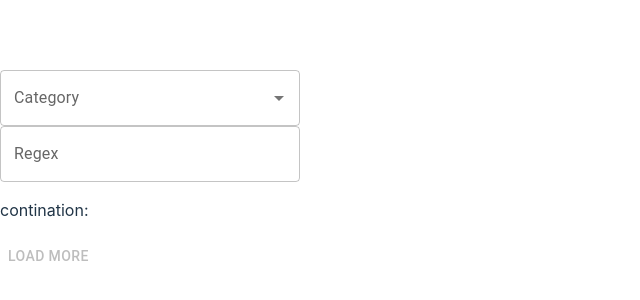
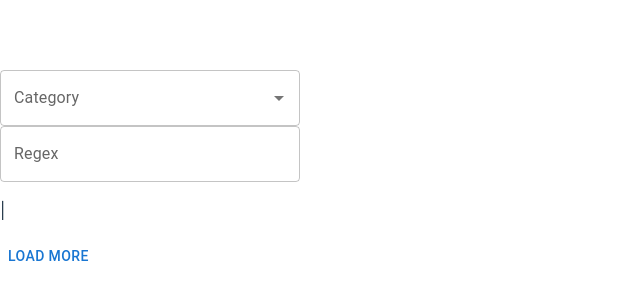
Before and after one commit to mmachenry/whats-a-word-that, a React (Vite) app: page / in a window 1280 px wide. Shown: the part 228-528 px from the top of the page, without its empty margins (0-640 px from the left). Built offline with nearby package versions, Linux system fonts and the light colour scheme.

Commit message:
separate app into components.

```diff
--- a/src/App.tsx
+++ b/src/App.tsx
@@ -1,89 +1,19 @@
 import { useState } from 'react'
-import Autocomplete from '@mui/material/Autocomplete'
-import TextField from '@mui/material/TextField'
+import CategorySelect from './components/CategorySelect'
+import PatternInput from './components/PatternInput'
 import MemberOutput from './components/MemberOutput'
-import axios from 'axios'
 
-const wikiHost = "en.wikipedia.org"
+const host = "en.wikipedia.org"
 
-function App() {
-  const [categories, setCategories] = useState<string[]>([])
+export default function App() {
   const [category, setCategory] = useState<string>("")
-  const [regex, setRegex] = useState<string>("")
-  const [pages, setPages] = useState<string[]>([])
-  const [subCategories, setSubCategories] = useState<string[]>([])
-  const [continuation, setContinuation] = useState<string|null>(null)
-
-  const re = RegExp(regex)
-  const matches = pages.filter((page) => re.test(page))
-
-  const updateRegex = (event: React.ChangeEvent<HTMLInputElement>) => {
-    const value = event.target.value
-    setRegex(value)
-  }
-
-  const loadMembers = () => {
-    let url = "https://" + wikiHost + "/w/api.php?action=query&list=categorymembers&origin=*&format=json&cmlimit=10&cmtitle=Category:" + category
-    if (continuation) {
-      url += "&cmcontinue=" + continuation
-    }
-
-    axios.get(url).then((result) => {
-      setContinuation(result.data.continue?.cmcontinue)
-      const newMembers = result.data.query.categorymembers
-      // what namespace are lists in and what should I do with them?
-      const newSubCategories = newMembers.filter((item) => item.ns == 14).map((item) => item.title)
-      const newPages = newMembers.filter((item) => item.ns == 0).map((item) => item.title)
-      setPages([...pages, ...newPages])
-      setSubCategories([...subCategories, newSubCategories])
-    })
-  }
-
-  const onBlurCategory = () => {
-    loadMembers()
-  }
-
-  const inputChange = (event: React.ChangeEvent<HTMLInputElement>) => {
-    const value = event.target.value
-    setCategory(value)
-
-    axios.get(
-      "https://" + wikiHost + "/w/api.php?action=query&list=allcategories&acprefix=" + value + "&origin=*&format=json",
-    ).then((result) => {
-      const matched = result.data.query.allcategories.map(
-        (item) => item["*"]
-      )
-      setCategories(matched)
-    })
-  }
+  const [pattern, setPattern] = useState<string>("")
 
   return (
     <>
-      <Autocomplete
-        disablePortal
-        onInputChange={inputChange}
-        onBlur={onBlurCategory}
-        options={categories}
-        sx={{ width: 300 }}
-        renderInput={(params) => <TextField {...params} label="Category" />}
-      />
-
-      <TextField
-        sx={{ width: 300 }}
-        label="Regex"
-        onChange={updateRegex}
-      />
-
-      <p>contination: {continuation}</p>
-
-      <MemberOutput
-        members={matches}
-        host={wikiHost}
-        hasMore={typeof(continuation) === 'string'}
-        next={loadMembers}
-        />
+      <CategorySelect host={host} onChange={setCategory} />
+      <PatternInput onChange={setPattern} />
+      <MemberOutput host={host} category={category} pattern={pattern} />
     </>
   )
 }
-
-export default App
--- /dev/null
+++ b/src/components/CategorySelect.tsx
@@ -0,0 +1,49 @@
+import { useState } from 'react'
+import Autocomplete from '@mui/material/Autocomplete'
+import TextField from '@mui/material/TextField'
+import Button from '@mui/material/Button'
+import axios from 'axios'
+
+interface ICategorySelectProps {
+  host: string;
+  onChange (string): void;
+}
+
+export default function CategorySelect (props: ICategorySelectProps) {
+  const [categories, setCategories] = useState<string[]>([])
+
+  const onChange = (event: React.ChangeEvent<HTMLInputElement>) => {
+    props.onChange(event.target.value)
+  }
+
+  const onInputChange = (event: React.ChangeEvent<HTMLInputElement>) => {
+    const value = event.target.value
+
+    axios.get(
+      "https://" + props.host
+      + "/w/api.php?action=query"
+      + "&list=allcategories"
+      + "&acprefix=" + value
+      + "&origin=*&format=json",
+    ).then((result) => {
+      const matched = result.data.query.allcategories.map(
+        (item) => item["*"]
+      )
+      setCategories(matched)
+    })
+  }
+
+  return (
+    <>
+      <Autocomplete
+        onInputChange={onInputChange}
+        onChange={onChange}
+        options={categories}
+        sx={{ width: 300 }}
+        renderInput={
+          (params) => <TextField {...params} label="Category" />
+        }
+      />
+    </>
+  )
+}
--- a/src/components/MemberOutput.tsx
+++ b/src/components/MemberOutput.tsx
@@ -1,22 +1,33 @@
+import { useState } from 'react'
 import InfiniteScroll from 'react-infinite-scroll-component'
 import Button from '@mui/material/Button'
 
 interface IProps {
   host: string;
-  members: string[];
-  hasMore: boolean;
+  category: string;
+  pattern: string;
 }
 
-export default (props: IProps) => {
+export default function MemberOutput (props: IProps) {
+  const [pages, setPages] = useState<string[]>([])
+
+  const loadMore = () => {
+  }
+
+  const hasMore = false
+  const re = RegExp(props.pattern)
+  const matches = pages.filter((page) => re.test(page))
+
 // /*
   return (
     <>
-      {props.members.map((item,idx) => (
+      <p>{props.category} | {props.pattern}</p>
+      {pages.map((item,idx) => (
         <div key={idx}>{idx} {item}</div>
       ))}
       <Button
-        onClick={props.next}
-        disabled={!props.hasMore}
+        onClick={loadMore}
+        disabled={hasMore}
         >
         Load more
       </Button>
--- /dev/null
+++ b/src/components/PatternInput.tsx
@@ -0,0 +1,21 @@
+//import { useState } from 'react'
+import TextField from '@mui/material/TextField'
+
+interface IPatternProps {
+  onChange (string): void;
+}
+
+export default function Pattern (props: IPatternProps) {
+  const updateRegex = (event: React.ChangeEvent<HTMLInputElement>) => {
+    const value = event.target.value
+    props.onChange(value)
+  }
+
+  return (
+    <TextField
+      sx={{ width: 300 }}
+      label="Regex"
+      onChange={updateRegex}
+    />
+  )
+}
```
